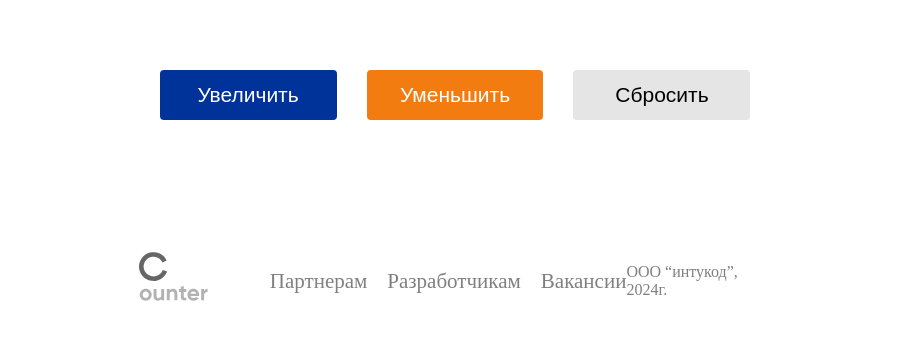
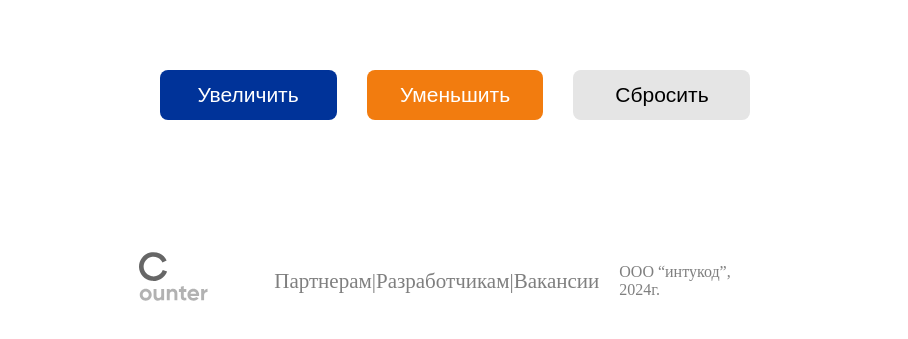
Before and after one commit to IslamKuriev/Counter-react, a React (Create React App) app: page / in a window 1280 px wide. Shown: the part 371-710 px from the top of the page, without its empty margins (185-1093 px from the left). Built offline with nearby package versions, Linux system fonts and the light colour scheme; a web font is replaced by a local one.

Commit message:
Добавление хранилища

```diff
--- a/src/FooterMenu.js
+++ b/src/FooterMenu.js
@@ -3,8 +3,8 @@ import React from 'react';
 const FooterMenu = () => {
     return (
        <ul className='nav-bar-footer'>
-        <li>Партнерам</li>
-        <li>Разработчикам</li>
+        <li>Партнерам|</li>
+        <li>Разработчикам|</li>
         <li>Вакансии</li>
        </ul>
     );
--- a/src/MainContent.js
+++ b/src/MainContent.js
@@ -1,23 +1,37 @@
-import React, { useState } from "react";
+import React, { useEffect, useState } from "react";
 import Number from "./Number";
 import Buttons from "./Buttons";
 
 const MainContent = () => {
   const [counter, setCounter] = useState(0);
 
+  useEffect(() => {
+  const storedCounter = localStorage.getItem("counter")
+  if(storedCounter) {
+    setCounter(parseInt(storedCounter))
+  }
+  }, [])
+
   function handleClickPlus() {
-    setCounter(counter + 1);
+    const newCounter = counter + 1
+    setCounter(newCounter);
+    localStorage.setItem("counter", newCounter)
   }
 
   function handleClickMin() {
-    setCounter(counter - 1);
+    const newCounter = counter - 1
+    setCounter(newCounter);
+    localStorage.setItem("counter", newCounter)
+
   }
   function handleClickClose() {
     setCounter(0);
+    localStorage.setItem("counter", 0)
+
   }
   return (
     <>
-      <Number number={counter} />
+      <Number setCounter={setCounter} number={counter} />
       <Buttons
         clickPlus={handleClickPlus}
         clickMin={counter ? handleClickMin : null}
--- a/src/Number.js
+++ b/src/Number.js
@@ -1,12 +1,12 @@
 import React from 'react';
 
 
-const Number = (props) => {
+const Number = ({number}) => {
     return (
         <div  className='number-main'>
-            {props.number}
+            {number}
         </div>
     );
 };
 
-export default Number ;
+export default Number;
--- a/src/style.css
+++ b/src/style.css
@@ -34,7 +34,7 @@ gap: 30px;
     background-color: #003399;
     padding: 13px;
     border: none;
-    border-radius: 4px;
+    border-radius: 8px;
 }
 .btn-minus {
     width: 14%;
@@ -43,7 +43,7 @@ gap: 30px;
     background-color: #F27C0F;
     padding: 13px;
     border: none;
-    border-radius: 4px;
+    border-radius: 8px;
 }
 .btn-close {
     width: 14%;
@@ -52,7 +52,7 @@ gap: 30px;
     background-color: #E5E5E5;
     padding: 13px;
     border: none;
-    border-radius: 4px;
+    border-radius: 8px;
 }
 .footer{
     width: 50%;
@@ -68,8 +68,11 @@ gap: 30px;
 .nav-bar-footer {
     color: #00000080;
     display: flex;
+    justify-content: center;
+    align-items: center;
     list-style: none;
-    gap: 20px;
+    margin-right: 20px;
+    /* gap: 20px; */
     font-size: 21px;
 }
 .copyright {
@@ -97,4 +100,7 @@ gap: 30px;
     .nav-bar-head {
         display: none;
     }
+    .nav-bar-footer {
+        /* gap: 5px; */
+    }
 }
```
